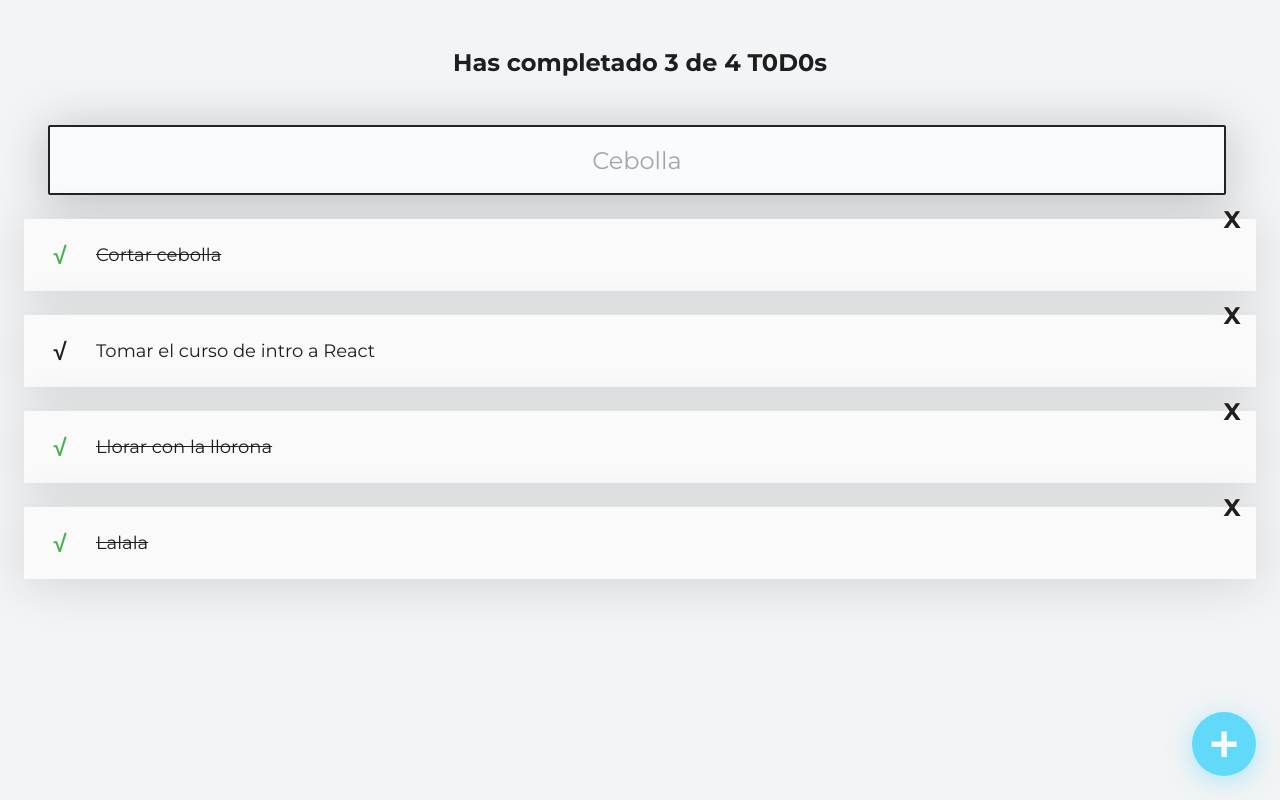
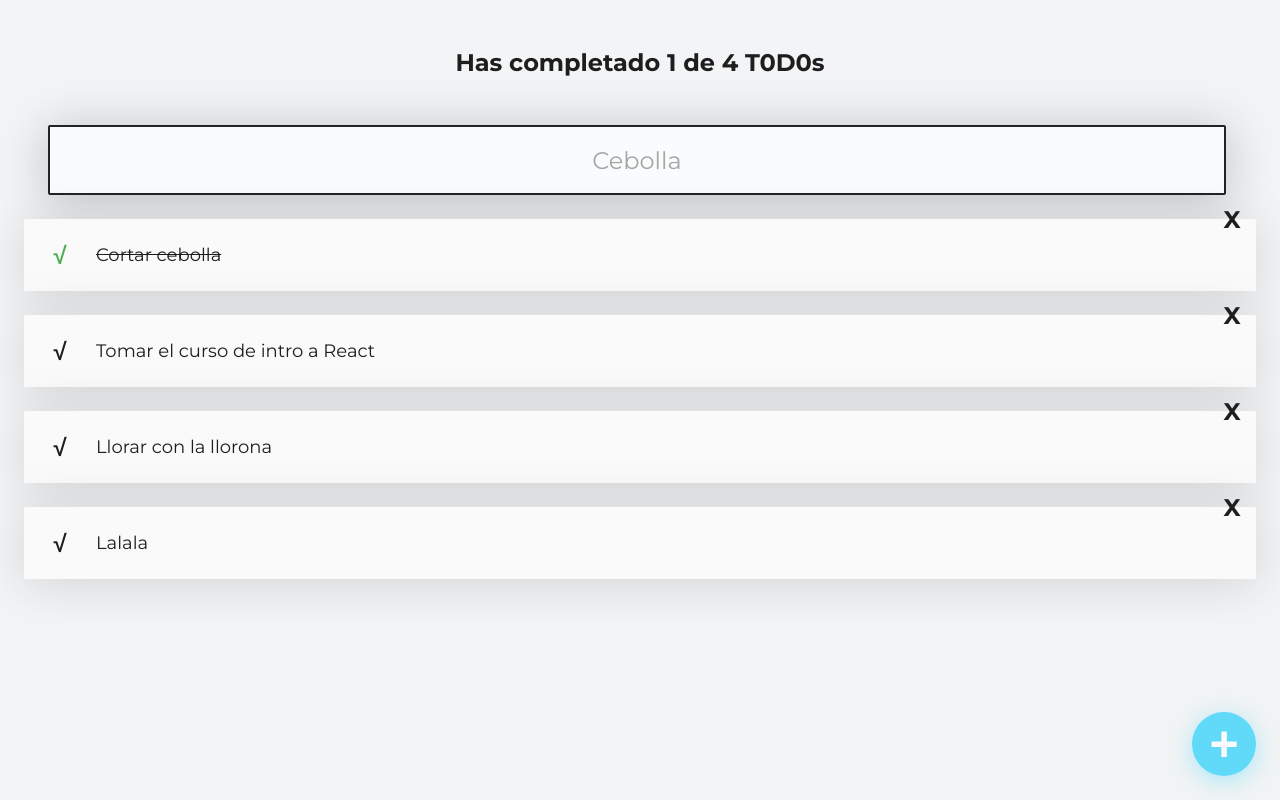
Before and after one commit to dturin1997/curso-intro-react, a React (Create React App) app: page / in a window 1280 px wide. Built offline with nearby package versions, Linux system fonts and the light colour scheme.

Commit message:
Video-11-platzi: Completando y eliminando TODOS

```diff
--- a/src/App.js
+++ b/src/App.js
@@ -9,8 +9,8 @@
 const defaultTodos = [
   { text: "Cortar cebolla", completed: true },
   { text: "Tomar el curso de intro a React", completed: false },
-  { text: "Llorar con la llorona", completed: true },
-  { text: "Lalala", completed: true },
+  { text: "Llorar con la llorona", completed: false },
+  { text: "Lalala", completed: false },
 ];
 
 function App() {
@@ -30,8 +30,26 @@
       const searchText = searchValue.toLowerCase();
       return todoText.includes(searchText);
     })
+  }
 
-  }
+  const completeTodo = (text) => {
+    const todoIndex = todos.findIndex(todo => todo.text === text);
+    const newTodos = [...todos];
+    newTodos[todoIndex].completed = true;
+    setTodos(newTodos);
+
+    // todos[todoIndex] = {
+    //   text: todos[todoIndex].text,
+    //   completed: true,
+    // };
+  };
+
+  const deleteTodo = (text) => {
+    const todoIndex = todos.findIndex(todo => todo.text === text);
+    const newTodos = [...todos];
+    newTodos.splice(todoIndex, 1);
+    setTodos(newTodos);
+  };
 
   return (
     <React.Fragment>
@@ -47,7 +65,13 @@
 
       <TodoList>
         {searchedTodos.map((todo) => (
-          <TodoItem key={todo.text} text={todo.text} completed={todo.completed} />
+          <TodoItem
+          key={todo.text}
+          text={todo.text}
+          completed={todo.completed}
+          onComplete={() => completeTodo(todo.text)}
+          onDelete={() => deleteTodo(todo.text)}
+          />
         ))}
       </TodoList>
 
--- a/src/TodoItem.js
+++ b/src/TodoItem.js
@@ -3,17 +3,10 @@
 
 function TodoItem(props) {
 
-  const onComplete = () => {
-    alert('Ya completaste el todo ' + props.text);
-  }
-  const onDelete = () => {
-    alert('Borraste el todo ' + props.text);
-  }
-
   return (
     <li className="TodoItem">
       <span className={`Icon Icon-check ${props.completed && 'Icon-check--active'}`}
-            onClick={onComplete}
+            onClick={props.onComplete}
       >
         √
       </span>
@@ -21,7 +14,7 @@
         {props.text}
       </p>
       <span className="Icon Icon-delete"
-            onClick={onDelete}
+            onClick={props.onDelete}
       >
         X
       </span>
```
